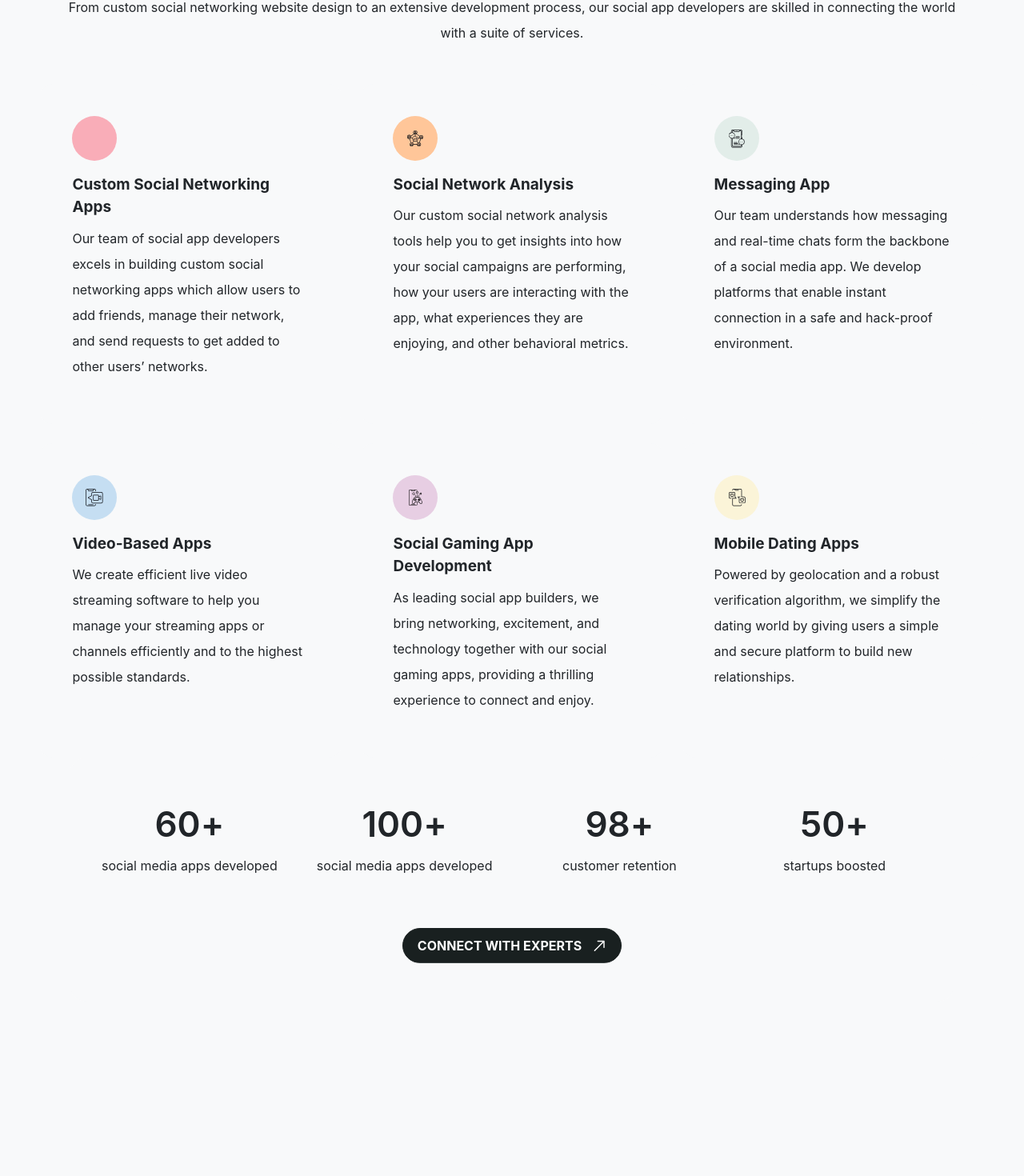
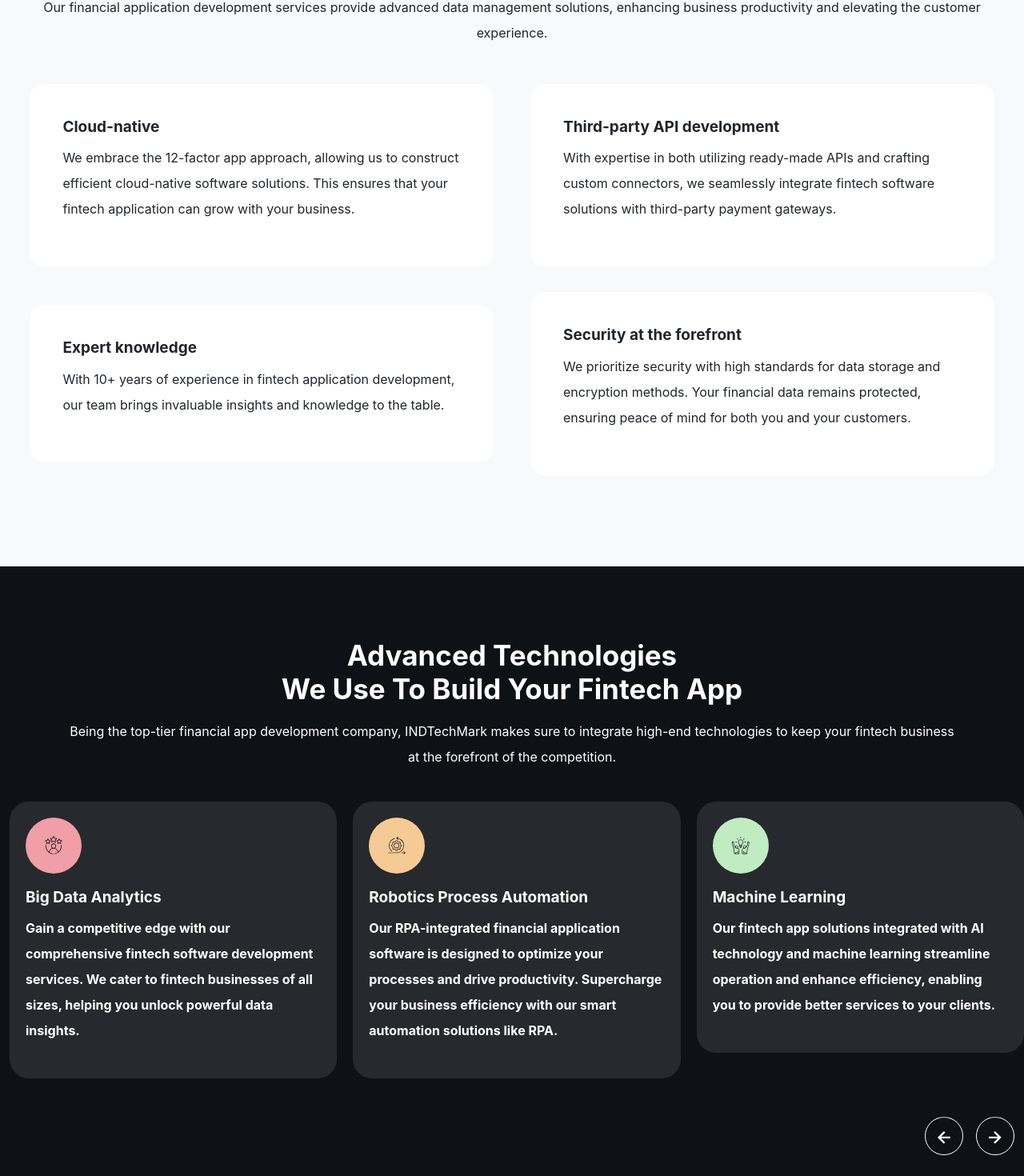
Before and after one commit to Avinash9608/INDTECH-FinancePage, a React (Vite) app: page / in a window 1280 px wide. Shown: the part 3470-4940 px from the top of the page at 80% size. Built offline with nearby package versions, Linux system fonts and the light colour scheme.

Commit message:
update remaining component of this finance project

```diff
--- a/src/App.jsx
+++ b/src/App.jsx
@@ -29,6 +29,8 @@ import SocialMediaDevelopmentApproach from "./Components/SocialMediaDevelopmentA
 import Glimpse from "./Components/Glimpse/Glimpse.jsx";
 import FullStackCustom from "./Components/FullStackCustom/FullStackCustom.jsx";
 import TechStackWeUse from "./Components/TechStackWeUse/TechStackWeUse.jsx";
+import WhyChooseUs from "./Components/WhyChooseUs/WhyChooseUs.jsx";
+import AdvancedTechnologies from "./Components/AdvancedTechnologies/AdvancedTechnologies.jsx";
 function App() {
   return (
     <Router>
@@ -36,10 +38,12 @@ function App() {
       <HeroBanner />
       <FullStackCustom />
       <TechStackWeUse />
-      <SocialMedia />
-      <TransformSocialMediaApp />
-      <LetDiscuss />
-      <SocialMediaDevelopmentApproach />
+      <WhyChooseUs />
+      <AdvancedTechnologies />
+      {/* <SocialMedia /> */}
+      {/* <TransformSocialMediaApp /> */}
+      {/* <LetDiscuss /> */}
+      {/* <SocialMediaDevelopmentApproach /> */}
       <Glimpse />
       <Insight />
       <FAQs />
--- /dev/null
+++ b/src/Components/AdvancedTechnologies/AdvancedTechnologies.jsx
@@ -0,0 +1,134 @@
+import React from "react";
+import { Swiper, SwiperSlide } from "swiper/react";
+import { Navigation } from "swiper/modules";
+import "swiper/css";
+import "swiper/css/navigation";
+// import "./AdvancedTechnologies.css";
+
+// Import images
+import financeIcon7 from "../../assets/images/financeicon_7.svg";
+import financeIcon8 from "../../assets/images/financeicon_8.svg";
+import financeIcon9 from "../../assets/images/financeicon_9.svg";
+import leftArrow from "../../assets/images/left.png";
+import rightArrow from "../../assets/images/right.png";
+
+const AdvancedTechnologies = () => {
+  // Data for the slides
+  const slides = [
+    {
+      icon: financeIcon7,
+      title: "Big Data Analytics",
+      description:
+        "Gain a competitive edge with our comprehensive fintech software development services. We cater to fintech businesses of all sizes, helping you unlock powerful data insights.",
+    },
+    {
+      icon: financeIcon8,
+      title: "Robotics Process Automation",
+      description:
+        "Our RPA-integrated financial application software is designed to optimize your processes and drive productivity. Supercharge your business efficiency with our smart automation solutions like RPA.",
+    },
+    {
+      icon: financeIcon9,
+      title: "Machine Learning",
+      description:
+        "Our fintech app solutions integrated with AI technology and machine learning streamline operation and enhance efficiency, enabling you to provide better services to your clients.",
+    },
+    {
+      icon: financeIcon8,
+      title: "Robotics Process Automation",
+      description:
+        "Our RPA-integrated financial application software is designed to optimize your processes and drive productivity. Supercharge your business efficiency with our smart automation solutions like RPA.",
+    },
+    {
+      icon: financeIcon9,
+      title: "Machine Learning",
+      description:
+        "Our fintech app solutions integrated with AI technology and machine learning streamline operation and enhance efficiency, enabling you to provide better services to your clients.",
+    },
+  ];
+
+  return (
+    <section className="sec-we-serve overflow-hidden">
+      <div className="we-serve bg-dark py-80">
+        <div className="container text-white text-center">
+          <h2 className="font-40 mb-2 we-serve__title">
+            Advanced Technologies
+            <br />
+            We Use To Build Your Fintech App
+          </h2>
+          <div className="we-serve__text mx-auto font-18 mt-3">
+            <p>
+              Being the top-tier financial app development company, INDTechMark
+              makes sure to integrate high-end technologies to keep your fintech
+              business at the forefront of the competition.
+            </p>
+          </div>
+        </div>
+
+        <div className="container-fluid custom-ind-slider pe-0">
+          <div className="we-serve__inner bg-black-slider">
+            <Swiper
+              modules={[Navigation]}
+              navigation={{
+                prevEl: ".we-serve__slider-button-prev",
+                nextEl: ".we-serve__slider-button-next",
+              }}
+              loop={true}
+              spaceBetween={20}
+              slidesPerView={1}
+              breakpoints={{
+                768: {
+                  slidesPerView: 2,
+                },
+                1024: {
+                  slidesPerView: 3,
+                },
+              }}
+            >
+              {slides.map((slide, index) => (
+                <SwiperSlide key={index}>
+                  <div className="we-serve__item br-24">
+                    <div className="ongoing-left-icon bg-pink">
+                      <img src={slide.icon} alt={slide.title} />
+                    </div>
+                    <div className="fn-24 text-white mt-3 mb-2 fw-bold">
+                      {slide.title}
+                    </div>
+                    <p className="font-18 text-white pb-2">
+                      {slide.description}
+                    </p>
+                  </div>
+                </SwiperSlide>
+              ))}
+            </Swiper>
+
+            <div className="we-serve__nav d-sm-flex d-black mt-5 justify-content-between">
+              <div className="d-flex gap-3 ms-auto">
+                <div
+                  className="we-serve__slider-button-prev"
+                  role="button"
+                  aria-label="Previous slide"
+                >
+                  <span>
+                    <img src={leftArrow} alt="Previous" />
+                  </span>
+                </div>
+                <div
+                  className="we-serve__slider-button-next"
+                  role="button"
+                  aria-label="Next slide"
+                >
+                  <span>
+                    <img src={rightArrow} alt="Next" />
+                  </span>
+                </div>
+              </div>
+            </div>
+          </div>
+        </div>
+      </div>
+    </section>
+  );
+};
+
+export default AdvancedTechnologies;
--- /dev/null
+++ b/src/Components/WhyChooseUs/WhyChooseUs.jsx
@@ -0,0 +1,65 @@
+import React from "react";
+
+const WhyChooseUs = () => {
+  // Data for the cards
+  const features = [
+    {
+      title: "Cloud-native",
+      description:
+        "We embrace the 12-factor app approach, allowing us to construct efficient cloud-native software solutions. This ensures that your fintech application can grow with your business.",
+    },
+    {
+      title: "Third-party API development",
+      description:
+        "With expertise in both utilizing ready-made APIs and crafting custom connectors, we seamlessly integrate fintech software solutions with third-party payment gateways.",
+    },
+    {
+      title: "Expert knowledge",
+      description:
+        "With 10+ years of experience in fintech application development, our team brings invaluable insights and knowledge to the table.",
+    },
+    {
+      title: "Security at the forefront",
+      description:
+        "We prioritize security with high standards for data storage and encryption methods. Your financial data remains protected, ensuring peace of mind for both you and your customers.",
+    },
+  ];
+
+  return (
+    <section className="lightgraybg bodypx py-80" id="why-choose-us">
+      <div className="container-fluid mi-container">
+        <div className="row align-items-md-center">
+          <div className="col-md-12 text-center mb-4">
+            <h2 className="font-40">
+              Why Choose INDTechMark for Fintech Mobile App Development
+            </h2>
+            <p className="font-18 poppins-regular my-3">
+              Our financial application development services provide advanced
+              data management solutions, enhancing business productivity and
+              elevating the customer experience.
+            </p>
+          </div>
+
+          {/* Feature Cards */}
+          {features.map((feature, index) => (
+            <div
+              key={index}
+              className={`col-md-6 mb-4 mt-2 ${
+                index % 2 === 0 ? "ps-md-0 pe-md-4" : "pe-md-0 ps-md-4"
+              }`}
+            >
+              <div className="bg-white padding30 rounded16">
+                <span className="fn-24 fw-bold pb-2 d-block">
+                  {feature.title}
+                </span>
+                <p>{feature.description}</p>
+              </div>
+            </div>
+          ))}
+        </div>
+      </div>
+    </section>
+  );
+};
+
+export default WhyChooseUs;
```
